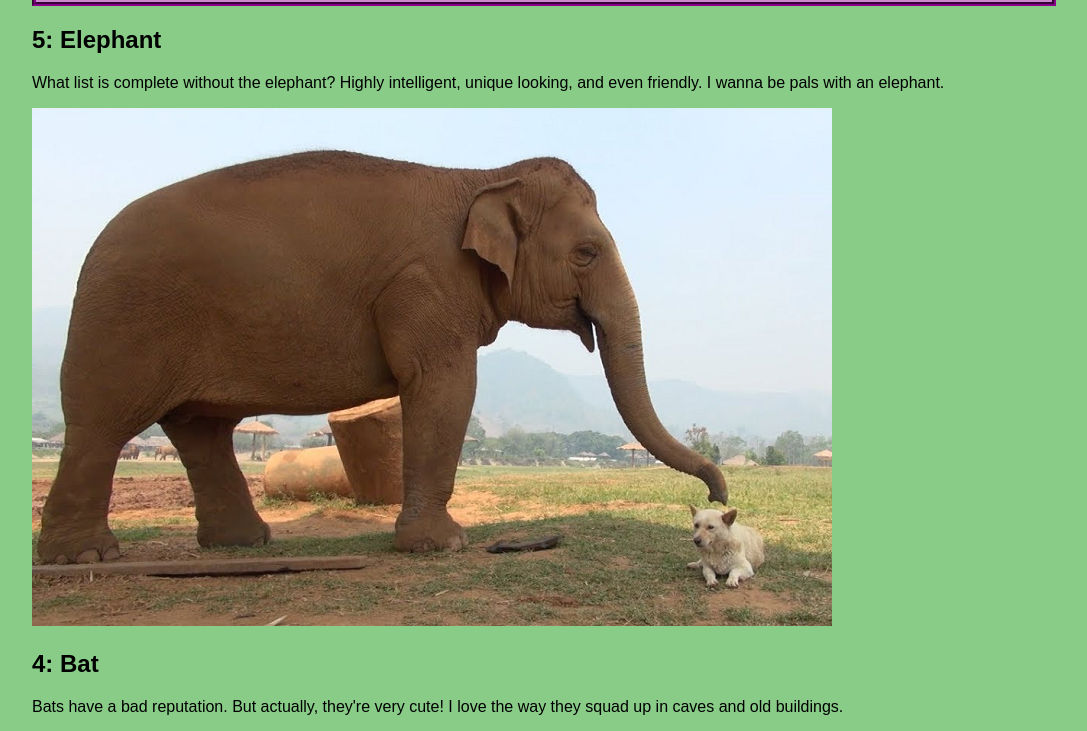
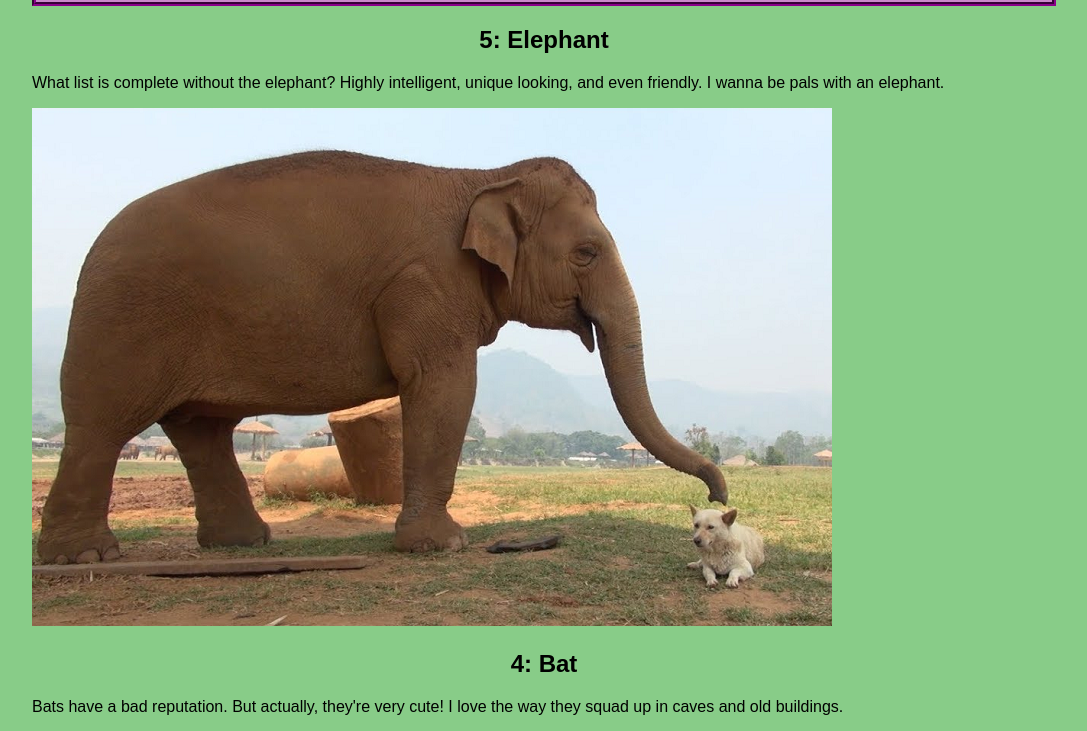
Before and after one commit to MichaelSchlag/html-me-something, a plain HTML site: page index.html in a window 1280 px wide. Shown: the part 376-1107 px from the top of the page, without its empty margins (96-1183 px from the left). Drawn offline with Linux system fonts and the light colour scheme.

Commit message:
here, have a bit of animation! and also updated headers

```diff
--- a/styles.css
+++ b/styles.css
@@ -47,7 +47,7 @@ a:hover {
 }
 
 article {
-	background-color: #8c8;
+	background-color: rgb(136, 204, 136);
 }
 
 footer {
@@ -59,3 +59,15 @@ header {
 	padding: 0 20px;
 	border: 4px groove darkmagenta;
 }
+
+article h1 {
+	margin-left: auto;
+	margin-right: auto;
+	width: 200px;
+	text-align: center;
+	transition: all 1s linear;
+}
+
+article h1:hover {
+	box-shadow: 0 10px rgba(80, 204, 80, 0.9);
+}
```
